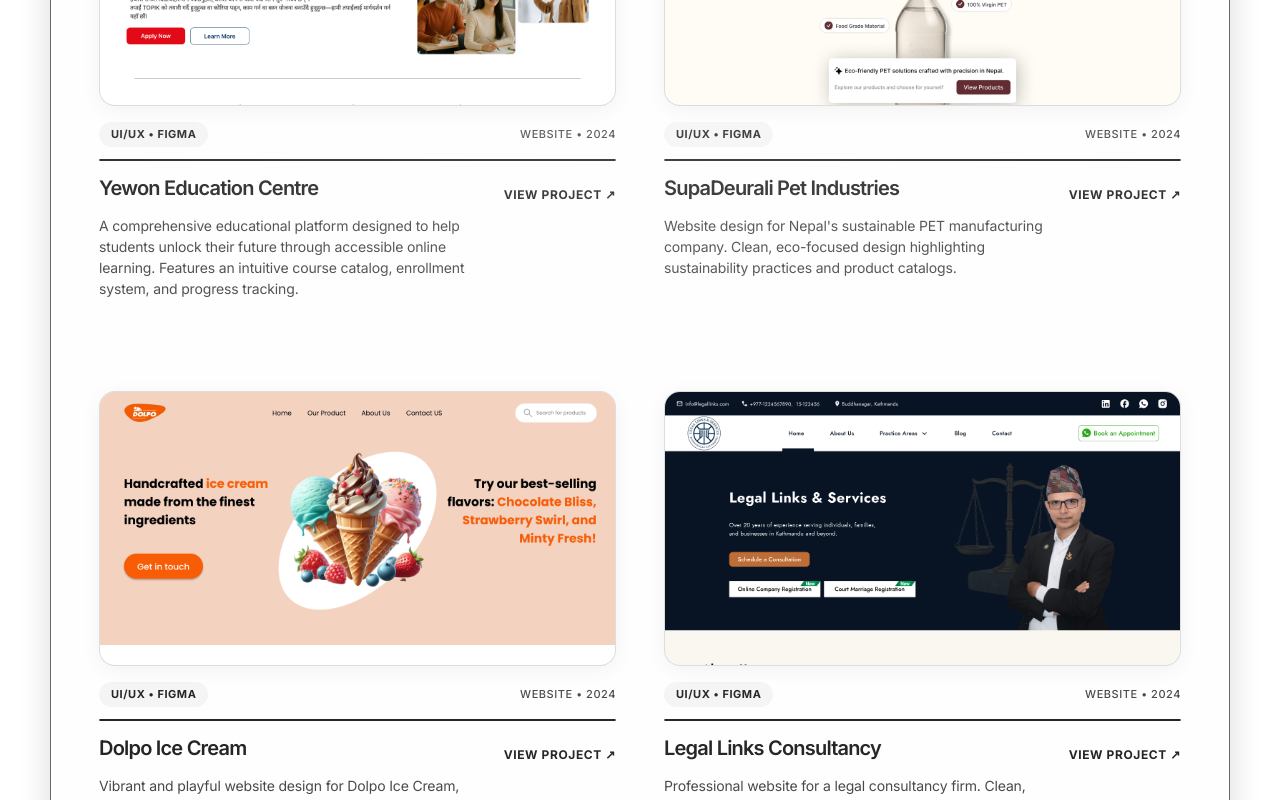
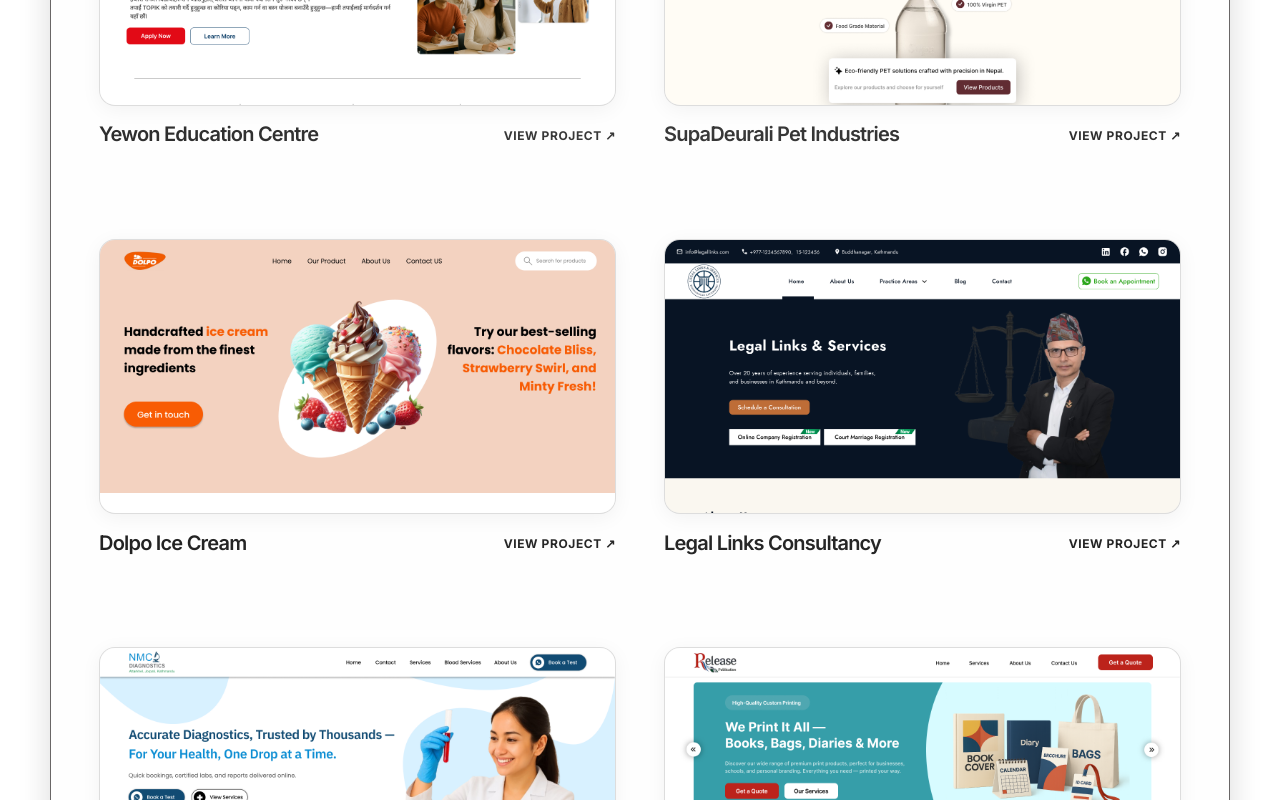
Before and after one commit to sagarkhadka26/sagarportfolio, a Next.js app: page / in a window 1280 px wide. Shown: the part 1380-2180 px from the top of the page. Built offline with nearby package versions, Linux system fonts and the light colour scheme; a web font is replaced by a local one.

Commit message:
Describe what you changed

```diff
--- a/src/app/page.js
+++ b/src/app/page.js
@@ -36,6 +36,7 @@
   };
 
   const [greeting, setGreeting] = useState('');
+  const [showPillNav, setShowPillNav] = useState(false);
 
   // Ref for the Works section to trigger animation only on scroll
   const worksRef = useRef(null);
@@ -45,8 +46,27 @@
     setGreeting(getGreeting());
   }, []);
 
+  // Scroll-triggered floating hamburger nav for the homepage
+  useEffect(() => {
+    let lastState = false;
+    const handleScroll = () => {
+      const isScrolled = window.scrollY > 400;
+      if (isScrolled !== lastState) {
+        setShowPillNav(isScrolled);
+        lastState = isScrolled;
+      }
+    };
+    window.addEventListener('scroll', handleScroll, { passive: true });
+    return () => window.removeEventListener('scroll', handleScroll);
+  }, []);
+
   return (
     <>
+      {/* Floating Hamburger Menu (appears on scroll) */}
+      <div className={`${styles.fixedPillNav} ${showPillNav ? styles.visible : ''}`}>
+        <Navbar forceMobile={true} />
+      </div>
+
       {/* Sticky Hero Section */}
       <section className={styles.heroWrapper}>
         <div className={styles.heroContainer}>
--- a/src/app/page.module.css
+++ b/src/app/page.module.css
@@ -10,7 +10,7 @@
   left: auto;
   transform: translateY(-100px);
   opacity: 0;
-  z-index: 2000;
+  z-index: 2200;
   transition: all 0.5s cubic-bezier(0.16, 1, 0.3, 1);
   pointer-events: none;
 }
--- a/src/components/Navbar.jsx
+++ b/src/components/Navbar.jsx
@@ -40,16 +40,35 @@
         document.body
     ) : null;
 
+    // Portal the dropdown to body so it escapes the navbar's stacking context
+    const dropdown = menuOpen && mounted && forceMobile ? createPortal(
+        <ul className={`${styles.navLinks} ${styles.forceMobileLinks} ${styles.open}`}>
+            {navLinks.map((link) => (
+                <li key={link.href}>
+                    <Link
+                        href={link.href}
+                        className={`${styles.navLink} ${pathname === link.href ? styles.active : ''}`}
+                        onClick={() => setMenuOpen(false)}
+                    >
+                        {link.label}
+                    </Link>
+                </li>
+            ))}
+        </ul>,
+        document.body
+    ) : null;
+
     return (
         <>
             <nav className={`${styles.navbar} ${scrolled ? styles.scrolled : ''} ${forceMobile ? styles.forceMobile : ''}`}>
+                {/* Only show inline navLinks when NOT in forceMobile mode */}
+                {!forceMobile && (
                     <ul className={`${styles.navLinks} ${menuOpen ? styles.open : ''}`}>
                         {navLinks.map((link) => (
                             <li key={link.href}>
                                 <Link
                                     href={link.href}
-                                className={`${styles.navLink} ${pathname === link.href ? styles.active : ''
-                                    }`}
+                                    className={`${styles.navLink} ${pathname === link.href ? styles.active : ''}`}
                                     onClick={() => setMenuOpen(false)}
                                 >
                                     {link.label}
@@ -57,6 +76,7 @@
                             </li>
                         ))}
                     </ul>
+                )}
 
                 <button
                     className={`${styles.menuButton} ${menuOpen ? styles.menuOpen : ''} ${forceMobile ? styles.showHamburger : ''}`}
@@ -70,6 +90,7 @@
                 </button>
             </nav>
             {backdrop}
+            {dropdown}
         </>
     );
 }
--- a/src/components/Navbar.module.css
+++ b/src/components/Navbar.module.css
@@ -22,8 +22,8 @@
     animation: pillAppear 0.4s cubic-bezier(0.16, 1, 0.3, 1);
 }
 
-/* Fix for two circles: make the container transparent when it only contains the hamburger button */
-.scrolled:has(.menuButton),
+/* Fix for two circles: make the container transparent when the hamburger is actually showing */
+.scrolled:has(.showHamburger),
 .scrolled.forceMobile,
 .navbar.forceMobile.scrolled {
     background: transparent !important;
@@ -137,7 +137,7 @@
     backdrop-filter: blur(20px);
     border-radius: 24px;
     box-shadow: 0 20px 60px rgba(0, 0, 0, 0.15);
-    z-index: 100;
+    z-index: 2100;
     border: 1px solid rgba(0, 0, 0, 0.06);
     opacity: 0;
     pointer-events: none;
@@ -156,6 +156,34 @@
     justify-content: center;
 }
 
+/* Portaled dropdown (rendered to body, so no parent .forceMobile context) */
+.forceMobileLinks {
+    display: flex;
+    position: fixed;
+    top: 80px;
+    right: 24px;
+    left: auto;
+    flex-direction: column;
+    padding: 24px;
+    background: rgba(255, 255, 255, 0.98);
+    backdrop-filter: blur(20px);
+    border-radius: 24px;
+    box-shadow: 0 20px 60px rgba(0, 0, 0, 0.15);
+    z-index: 2100;
+    border: 1px solid rgba(0, 0, 0, 0.06);
+    width: 250px;
+    list-style: none;
+    margin: 0;
+    opacity: 1;
+    transform: translateY(0) scale(1);
+    pointer-events: auto;
+}
+
+.forceMobileLinks .navLink {
+    width: 100%;
+    justify-content: center;
+}
+
 .menuButton {
     display: none;
     flex-direction: column;
@@ -167,12 +195,12 @@
     border-radius: 50%;
     background-color: var(--text-primary);
     cursor: pointer;
-    z-index: 110;
+    z-index: 2200;
     border: none;
     box-shadow: 0 6px 20px rgba(0, 0, 0, 0.25);
     transition: all 0.3s cubic-bezier(0.165, 0.84, 0.44, 1);
     margin: 0;
-    transform: translateX(-30px);
+    position: relative;
 }
 
 .menuButton.showHamburger,
@@ -211,7 +239,7 @@
     width: 100%;
     height: 100%;
     background: rgba(0, 0, 0, 0.3);
-    z-index: 95;
+    z-index: 2050;
     animation: backdropIn 0.3s ease forwards;
 }
 
@@ -243,7 +271,7 @@
         -webkit-backdrop-filter: blur(20px);
         border-radius: 20px;
         box-shadow: 0 20px 60px rgba(0, 0, 0, 0.15);
-        z-index: 100;
+        z-index: 2100;
         border: 1px solid rgba(0, 0, 0, 0.06);
         opacity: 0;
         transform: translateY(-10px) scale(0.98);
--- a/src/components/PageBox.module.css
+++ b/src/components/PageBox.module.css
@@ -66,7 +66,7 @@
     left: auto;
     transform: translateY(-100px);
     opacity: 0;
-    z-index: 2000;
+    z-index: 2200;
     transition: all 0.5s cubic-bezier(0.16, 1, 0.3, 1);
     pointer-events: none;
 }
--- a/src/components/ProjectCard.jsx
+++ b/src/components/ProjectCard.jsx
@@ -38,21 +38,9 @@
                 )}
             </div>
 
-            <div className={styles.metaRow}>
-                <span className={styles.metaItem}>UI/UX • FIGMA</span>
-                <span className={styles.metaLabel}>Website • {project.year}</span>
-            </div>
-
-            <div className={styles.progressTray}>
-                <div
-                    className={styles.progressBar}
-                    style={{ width: `100%` }}
-                />
-            </div>
 
             <div className={styles.content}>
                 <TextReveal text={project.title} tag="h3" className={styles.title} />
-                <p className={styles.description}>{project.description}</p>
 
                 <div className={styles.footer}>
                     <span className={styles.cta}>VIEW PROJECT ↗</span>
--- a/src/components/ProjectCard.module.css
+++ b/src/components/ProjectCard.module.css
@@ -81,32 +81,21 @@
 }
 
 .content {
-    display: grid;
-    grid-template-columns: 1fr auto;
+    display: flex;
+    justify-content: space-between;
+    align-items: center;
     gap: 12px;
-    align-items: start;
 }
 
 .title {
     font-size: 20px;
     font-weight: 600;
     color: var(--text-primary);
-    margin: 0 0 4px 0;
-    grid-column: 1;
-}
-
-.description {
-    font-size: 14px;
-    color: var(--text-secondary);
-    line-height: 1.5;
     margin: 0;
-    grid-column: 1;
 }
 
 .footer {
-    grid-column: 2;
-    grid-row: 1 / span 2;
-    padding-top: 4px;
+    flex-shrink: 0;
 }
 
 .cta {
```
Also changed, not shown: src/components/PageBox.jsx (+13 -4 lines). Lines whose indentation alone changed are shown as unchanged.
